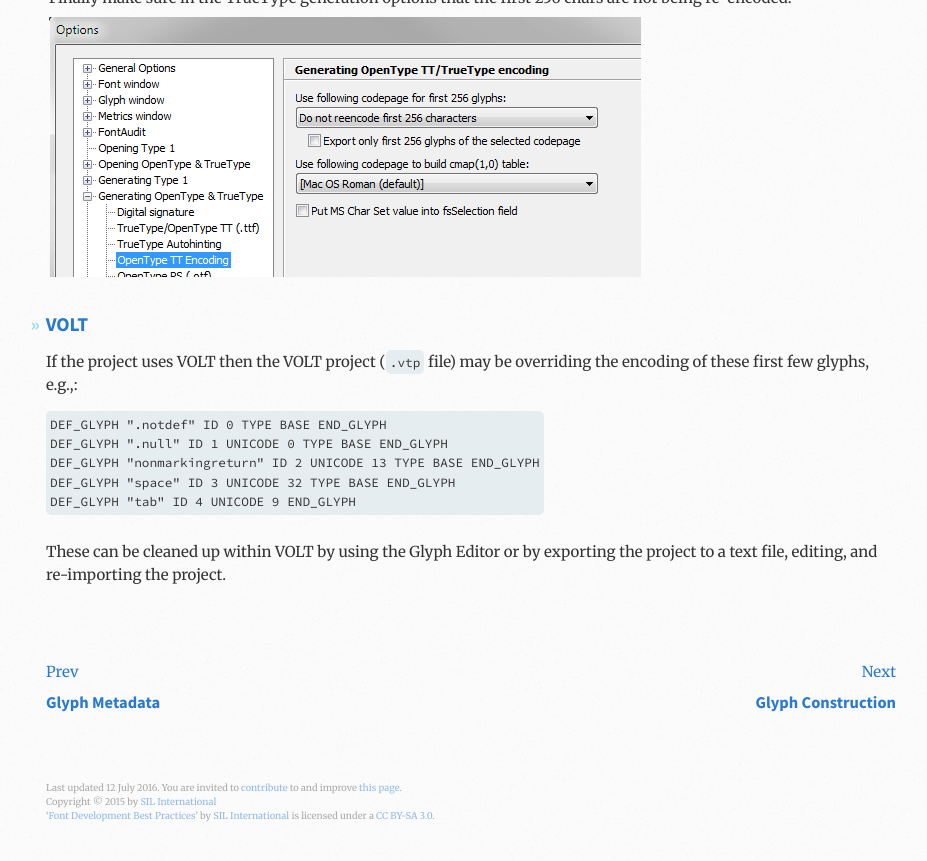
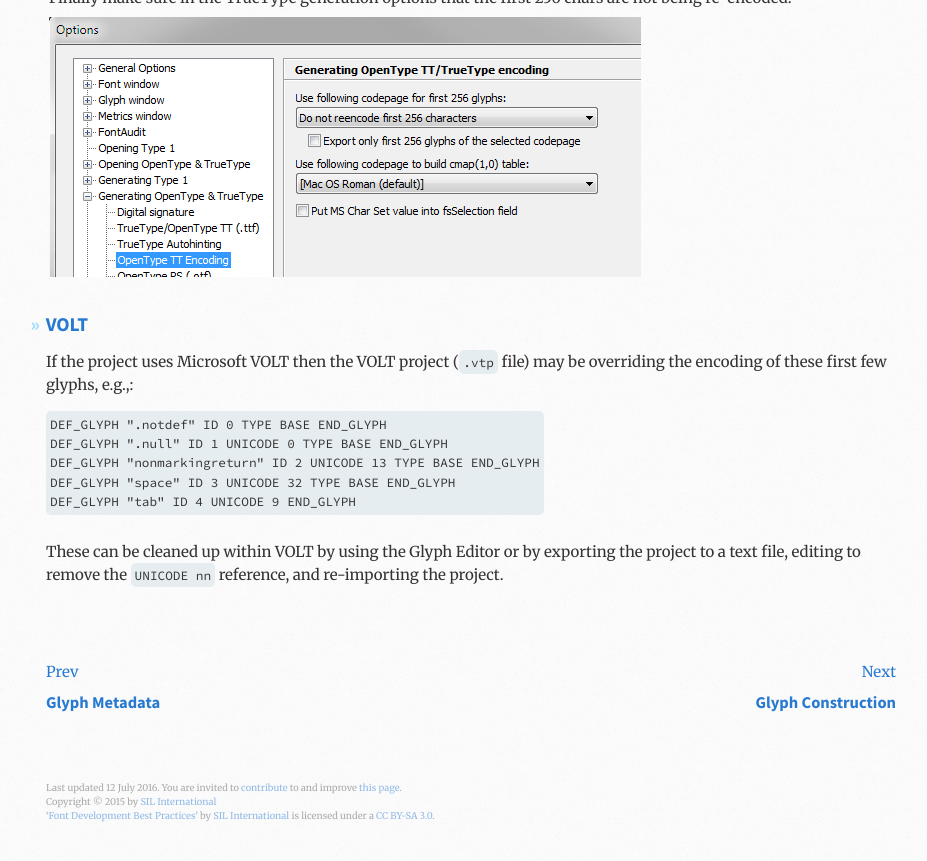
Before and after one commit to silnrsi/FDBP, a Jekyll site: the page built from en-US/Glyph_Encoding_below_0020.md, in a window 1280 px wide and 900 px high, scrolled down 1564 px. Shown: the top 861 px of the window, without its empty margins (44-971 px from the left). Built offline with Jekyll 4.4.1, drawn with Linux system fonts in a browser that asks for light colours.

Commit message:
minor edits

````diff
--- a/en-US/Glyph_Encoding_below_0020.md
+++ b/en-US/Glyph_Encoding_below_0020.md
@@ -47,7 +47,8 @@ For Fontlab Studio, follow these steps:
 
 ## VOLT
 
-If the project uses VOLT then the VOLT project (`.vtp` file) may be overriding the encoding of these first few glyphs, e.g.,:
+If the project uses Microsoft VOLT then the VOLT project (`.vtp` file) may be overriding the encoding of these first few glyphs, e.g.,:
+
 ```
 DEF_GLYPH ".notdef" ID 0 TYPE BASE END_GLYPH
 DEF_GLYPH ".null" ID 1 UNICODE 0 TYPE BASE END_GLYPH
@@ -55,6 +56,7 @@ DEF_GLYPH "nonmarkingreturn" ID 2 UNICODE 13 TYPE BASE END_GLYPH
 DEF_GLYPH "space" ID 3 UNICODE 32 TYPE BASE END_GLYPH
 DEF_GLYPH "tab" ID 4 UNICODE 9 END_GLYPH
 ```
-These can be cleaned up within VOLT by using the Glyph Editor or by exporting the project to a text file, editing, and re-importing the project.
+
+These can be cleaned up within VOLT by using the Glyph Editor or by exporting the project to a text file, editing to remove the `UNICODE nn` reference, and re-importing the project.
 
 [OTSpec]: https://www.microsoft.com/typography/otspec/os2.htm#fci
````
